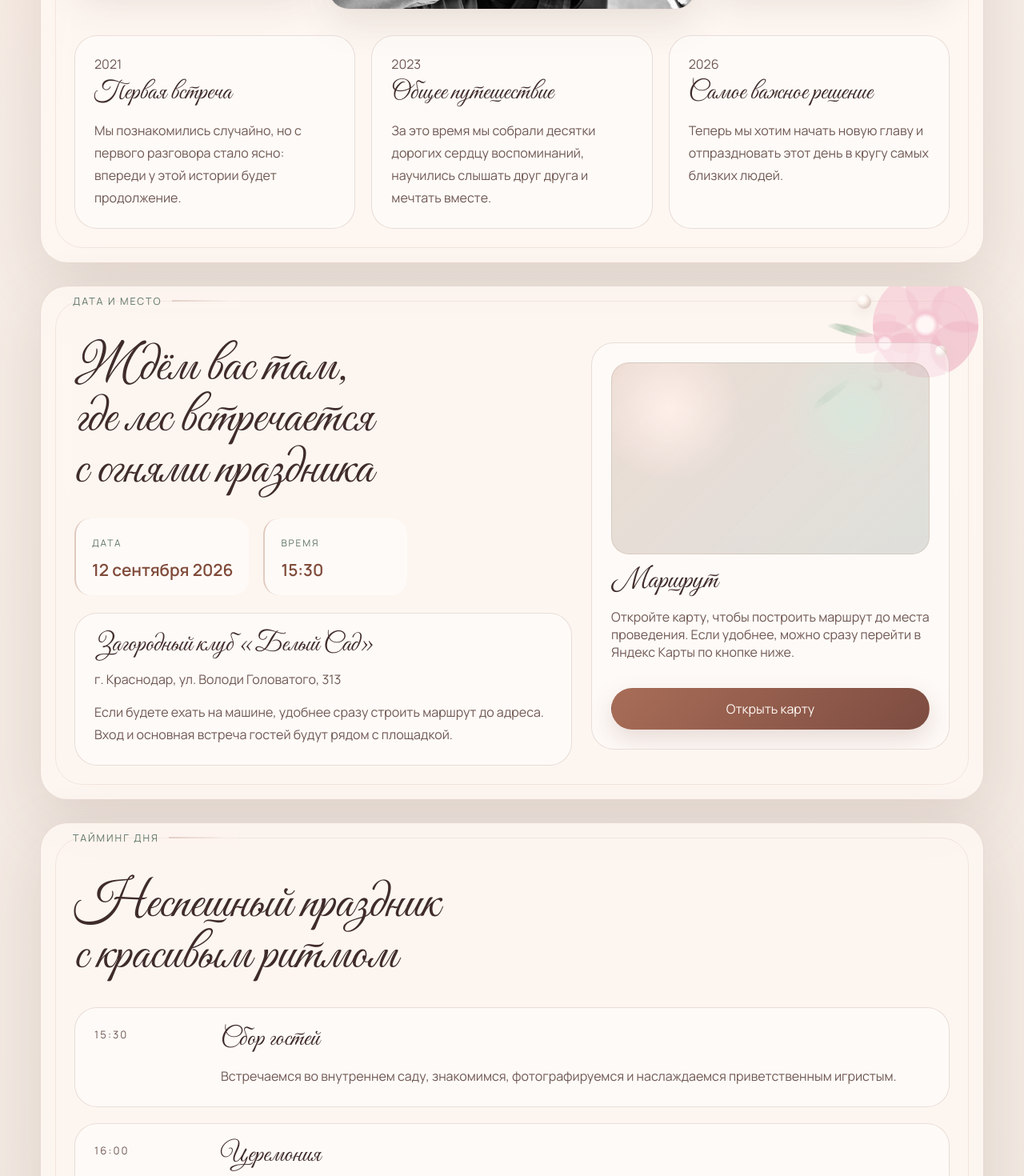
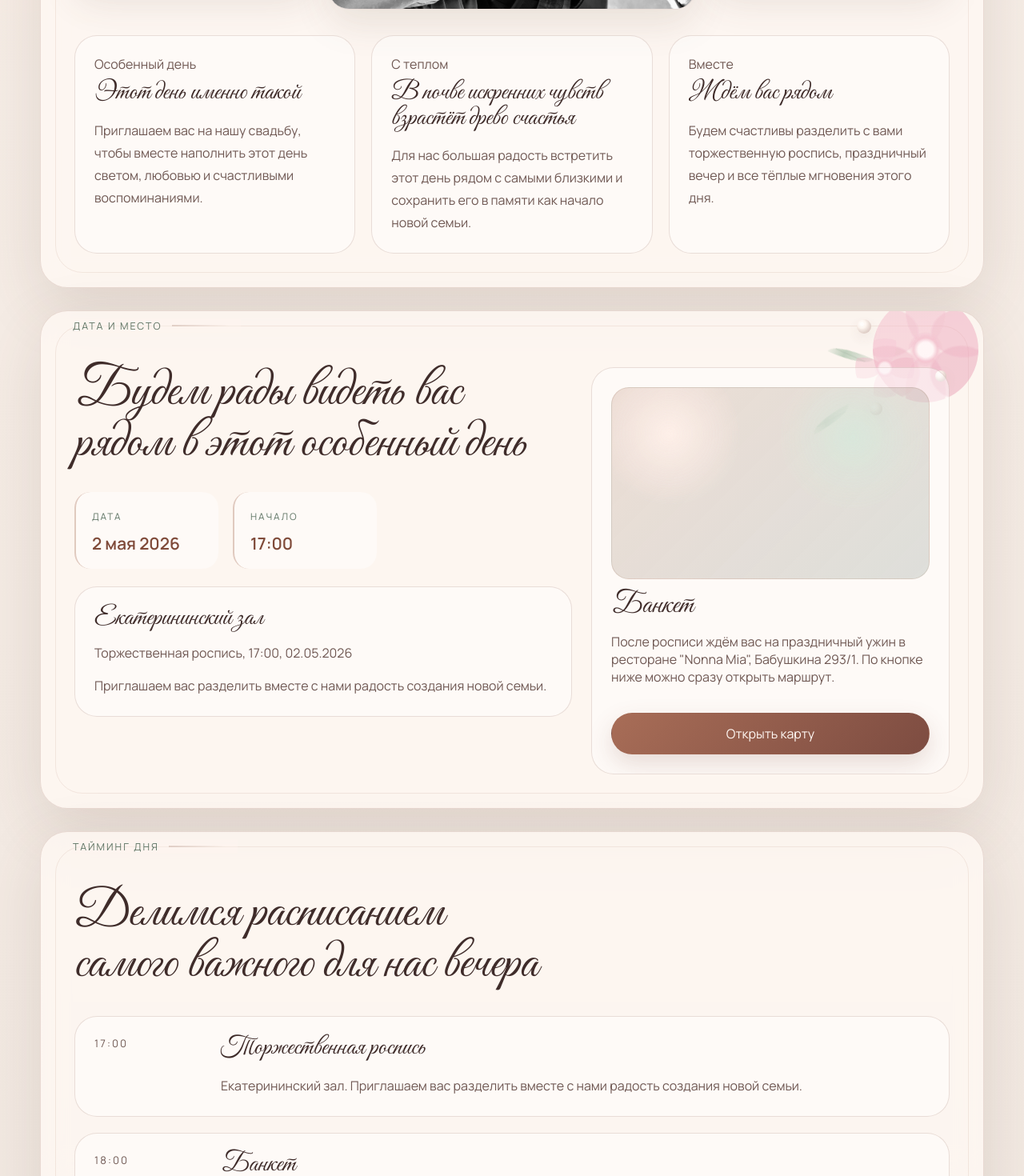
Before and after one commit to darydashkova/wedding, a Vue app: page / in a window 1280 px wide. Shown: the part 1330-2800 px from the top of the page at 80% size. Built offline with nearby package versions, Linux system fonts and the light colour scheme.

Commit message:
front(feat): добавила актуальную инфу

```diff
--- a/src/App.vue
+++ b/src/App.vue
@@ -17,18 +17,18 @@ const wedding = {
     second: 'Анжелика',
   },
   date: {
-    day: '12',
-    month: 'сентября',
+    day: '2',
+    month: 'мая',
     year: '2026',
-    full: '12 сентября 2026',
+    full: '2 мая 2026',
     weekday: 'суббота',
-    time: '15:30',
+    time: '17:00',
   },
   hero: {
     eyebrow: 'Свадебное приглашение',
-    title: 'День, когда мы скажем друг другу «да»',
+    title: 'Когда наступает особенный момент, хочется разделить его только с самыми дорогими людьми.',
     subtitle:
-      'Будем счастливы разделить с вами наш праздник, тёплый вечер, искренние слова и танцы до ночи.',
+      '2 мая 2026 года мы соединим наши судьбы и станем семьёй. Нам невероятно важно, чтобы в этот миг рядом были вы.',
   },
   photos: {
     hero: togetherPhoto,
@@ -38,53 +38,42 @@ const wedding = {
   },
   story: [
     {
-      year: '2021',
-      title: 'Первая встреча',
-      text: 'Мы познакомились случайно, но с первого разговора стало ясно: впереди у этой истории будет продолжение.',
+      year: 'Особенный день',
+      title: 'Этот день именно такой',
+      text: 'Приглашаем вас на нашу свадьбу, чтобы вместе наполнить этот день светом, любовью и счастливыми воспоминаниями.',
     },
     {
-      year: '2023',
-      title: 'Общее путешествие',
-      text: 'За это время мы собрали десятки дорогих сердцу воспоминаний, научились слышать друг друга и мечтать вместе.',
+      year: 'С теплом',
+      title: 'В почве искренних чувств взрастёт древо счастья',
+      text: 'Для нас большая радость встретить этот день рядом с самыми близкими и сохранить его в памяти как начало новой семьи.',
     },
     {
-      year: '2026',
-      title: 'Самое важное решение',
-      text: 'Теперь мы хотим начать новую главу и отпраздновать этот день в кругу самых близких людей.',
+      year: 'Вместе',
+      title: 'Ждём вас рядом',
+      text: 'Будем счастливы разделить с вами торжественную роспись, праздничный вечер и все тёплые мгновения этого дня.',
     },
   ],
   place: {
-    venue: 'Загородный клуб «Белый Сад»',
-    address: 'г. Краснодар, ул. Володи Головатого, 313',
-    note: 'Если будете ехать на машине, удобнее сразу строить маршрут до адреса. Вход и основная встреча гостей будут рядом с площадкой.',
+    venue: 'Екатерининский зал',
+    address: 'Торжественная роспись, 17:00, 02.05.2026',
+    note: 'Приглашаем вас разделить вместе с нами радость создания новой семьи.',
     mapEmbedUrl:
-      'https://yandex.ru/map-widget/v1/?text=%D0%B3.%20%D0%9A%D1%80%D0%B0%D1%81%D0%BD%D0%BE%D0%B4%D0%B0%D1%80%2C%20%D1%83%D0%BB.%20%D0%92%D0%BE%D0%BB%D0%BE%D0%B4%D0%B8%20%D0%93%D0%BE%D0%BB%D0%BE%D0%B2%D0%B0%D1%82%D0%BE%D0%B3%D0%BE%2C%20313&z=16',
-    mapUrl:
-      'https://yandex.ru/maps/?text=%D0%B3.%20%D0%9A%D1%80%D0%B0%D1%81%D0%BD%D0%BE%D0%B4%D0%B0%D1%80%2C%20%D1%83%D0%BB.%20%D0%92%D0%BE%D0%BB%D0%BE%D0%B4%D0%B8%20%D0%93%D0%BE%D0%BB%D0%BE%D0%B2%D0%B0%D1%82%D0%BE%D0%B3%D0%BE%2C%20313',
+      'https://yandex.ru/map-widget/v1/?text=%D0%91%D0%B0%D0%B1%D1%83%D1%88%D0%BA%D0%B8%D0%BD%D0%B0%20293%2F1%20%D0%A0%D0%B5%D1%81%D1%82%D0%BE%D1%80%D0%B0%D0%BD%20Nonna%20Mia&z=16',
+    mapUrl: 'https://yandex.ru/maps/?text=%D0%91%D0%B0%D0%B1%D1%83%D1%88%D0%BA%D0%B8%D0%BD%D0%B0%20293%2F1%20%D0%A0%D0%B5%D1%81%D1%82%D0%BE%D1%80%D0%B0%D0%BD%20Nonna%20Mia',
   },
   timeline: [
     {
-      time: '15:30',
-      title: 'Сбор гостей',
-      text: 'Встречаемся во внутреннем саду, знакомимся, фотографируемся и наслаждаемся приветственным игристым.',
+      time: '17:00',
+      title: 'Торжественная роспись',
+      text: 'Екатерининский зал. Приглашаем вас разделить вместе с нами радость создания новой семьи.',
     },
     {
-      time: '16:00',
-      title: 'Церемония',
-      text: 'Главный момент дня на террасе среди цветов, света и самых важных для нас людей.',
-    },
-    {
-      time: '17:00',
-      title: 'Ужин и тосты',
-      text: 'Переходим в зал, где нас ждут ужин, музыка, тёплые слова и праздничная программа.',
-    },
-    {
-      time: '20:00',
-      title: 'Танцы',
-      text: 'Оставляем формальности позади и встречаем вечер под любимые песни и огни гирлянд.',
+      time: '18:00',
+      title: 'Банкет',
+      text: 'Бабушкина 293/1, ресторан "Nonna Mia". Именно здесь мы отметим наш незабываемый день.',
     },
   ],
-  rsvpDeadline: '1 августа 2026',
+  rsvpDeadline: '10.04.2026',
 }
 
 const isReducedMotion = ref(false)
--- a/src/components/DetailsSection.vue
+++ b/src/components/DetailsSection.vue
@@ -21,7 +21,7 @@ defineProps({
 
     <div>
       <div class="section-heading">
-        <h2>Ждём вас там, где лес встречается с огнями праздника</h2>
+        <h2>Будем рады видеть вас рядом в этот особенный день</h2>
       </div>
 
       <div class="details-highlight">
@@ -30,7 +30,7 @@ defineProps({
           <strong>{{ wedding.date.full }}</strong>
         </div>
         <div>
-          <span class="label">Время</span>
+          <span class="label">Начало</span>
           <strong>{{ wedding.date.time }}</strong>
         </div>
       </div>
@@ -52,9 +52,10 @@ defineProps({
           referrerpolicy="no-referrer-when-downgrade"
         ></iframe>
       </div>
-      <p class="map-title">Маршрут</p>
+      <p class="map-title">Банкет</p>
       <p class="map-copy">
-        Откройте карту, чтобы построить маршрут до места проведения. Если удобнее, можно сразу перейти в Яндекс Карты по кнопке ниже.
+        После росписи ждём вас на праздничный ужин в ресторане "Nonna Mia", Бабушкина 293/1. По кнопке ниже
+        можно сразу открыть маршрут.
       </p>
       <a class="button button-secondary" :href="wedding.place.mapUrl" target="_blank" rel="noreferrer">
         Открыть карту
--- a/src/components/HeroSection.vue
+++ b/src/components/HeroSection.vue
@@ -244,7 +244,7 @@ onBeforeUnmount(() => {
       </div>
 
       <nav class="hero-nav" aria-label="Навигация по приглашению">
-        <a href="#story">История</a>
+        <a href="#story">Приглашение</a>
         <a href="#details">Дата и место</a>
         <a href="#timeline">Тайминг</a>
         <a href="#rsvp">Подтвердить участие</a>
--- a/src/components/RsvpSection.vue
+++ b/src/components/RsvpSection.vue
@@ -98,13 +98,21 @@ const handleSubmit = async () => {
         <h2>Пожалуйста, подтвердите присутствие до {{ wedding.rsvpDeadline }}</h2>
       </div>
       <p class="rsvp-copy">
-        Если у вас есть особенности по меню или важные детали по размещению, оставьте комментарий в форме.
+        Ваше присутствие в день нашей свадьбы самый значимый подарок для нас.
       </p>
       <div class="gift-note">
-        <p class="gift-note-title">Небольшое пожелание</p>
+        <p class="gift-note-title">Про цветы</p>
         <p>
-          Пожалуйста, не дарите нам цветы. Если захотите сделать приятный жест, будем рады бутылке хорошего вина,
-          которую с удовольствием откроем в один из наших семейных вечеров.
+          Мы понимаем, что дарить цветы на свадьбу это традиция, но хотим пронести воспоминания об этом дне
+          сквозь время, поэтому будем рады альтернативе в виде вина, которое будем открывать на каждую
+          годовщину.
+        </p>
+      </div>
+      <div class="gift-note">
+        <p class="gift-note-title">Примечание</p>
+        <p>
+          Какая же свадьба без драки? Наша. Просим вас поддержать атмосферу семейного праздника и
+          воздержаться от политических и религиозных тем в общении.
         </p>
       </div>
     </div>
@@ -158,7 +166,7 @@ const handleSubmit = async () => {
         <textarea
           v-model.trim="form.note"
           rows="4"
-          placeholder="Напишите, если нужен трансфер, есть вопросы по меню или другие детали"
+          placeholder="Напишите, если есть вопросы по меню или другие детали"
         ></textarea>
       </label>
 
@@ -166,7 +174,8 @@ const handleSubmit = async () => {
         {{ isSubmitting ? 'Отправляем...' : 'Подтвердить' }}
       </button>
       <p class="form-note">
-        Ответ будет отправлен на chernyavskiilev@yandex.ru. После первой тестовой заявки FormSubmit попросит подтвердить этот адрес по email.
+        Ответ будет отправлен на chernyavskiilev@yandex.ru. После первой тестовой заявки FormSubmit попросит
+        подтвердить этот адрес по email.
       </p>
       <p v-if="submitted" class="form-success">Ответ отправлен. Спасибо, мы получили ваше подтверждение.</p>
       <p v-if="submitError" class="form-error">{{ submitError }}</p>
--- a/src/components/TimelineSection.vue
+++ b/src/components/TimelineSection.vue
@@ -20,7 +20,7 @@ defineProps({
     <p class="section-kicker">Тайминг дня</p>
 
     <div class="section-heading">
-      <h2>Неспешный праздник с красивым ритмом</h2>
+      <h2>Делимся расписанием самого важного для нас вечера</h2>
     </div>
 
     <div class="timeline-list">
```
Also changed, not shown: 5 other files (tests, documents, lock files or other folders).
